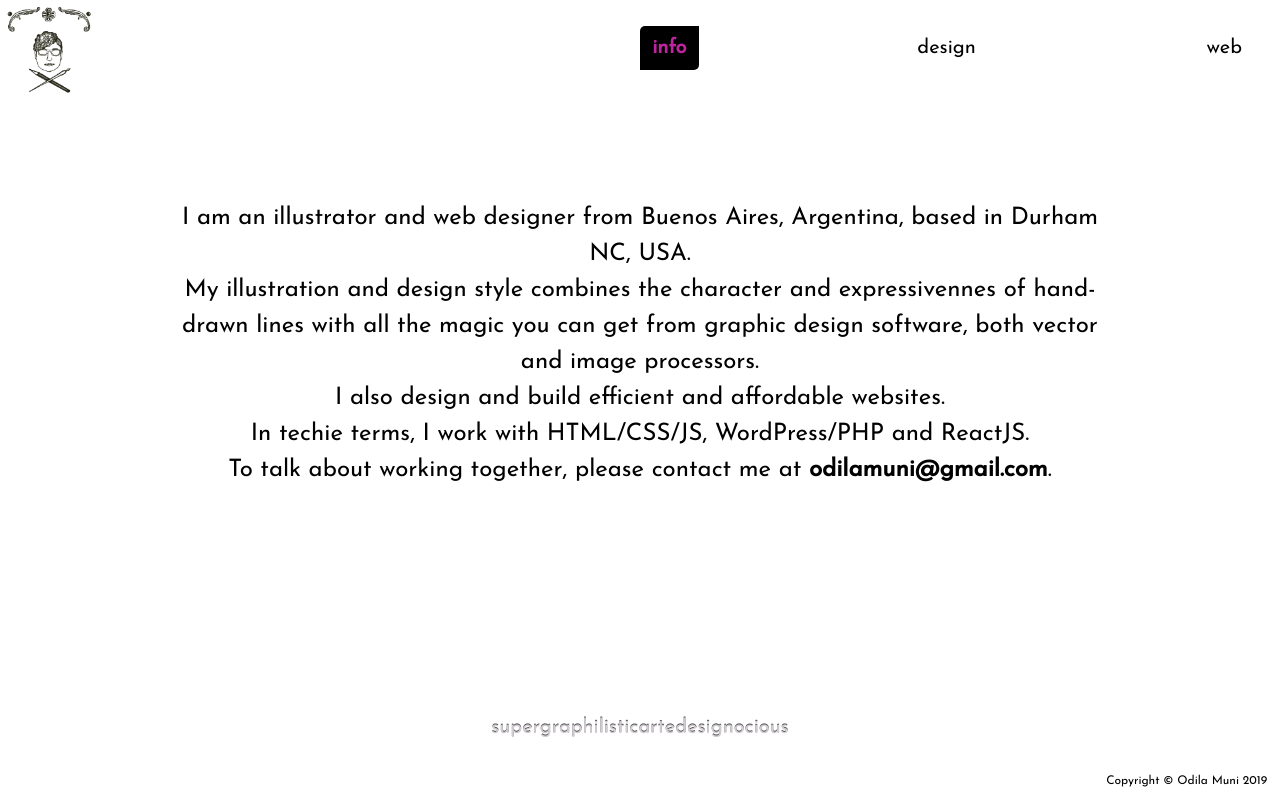
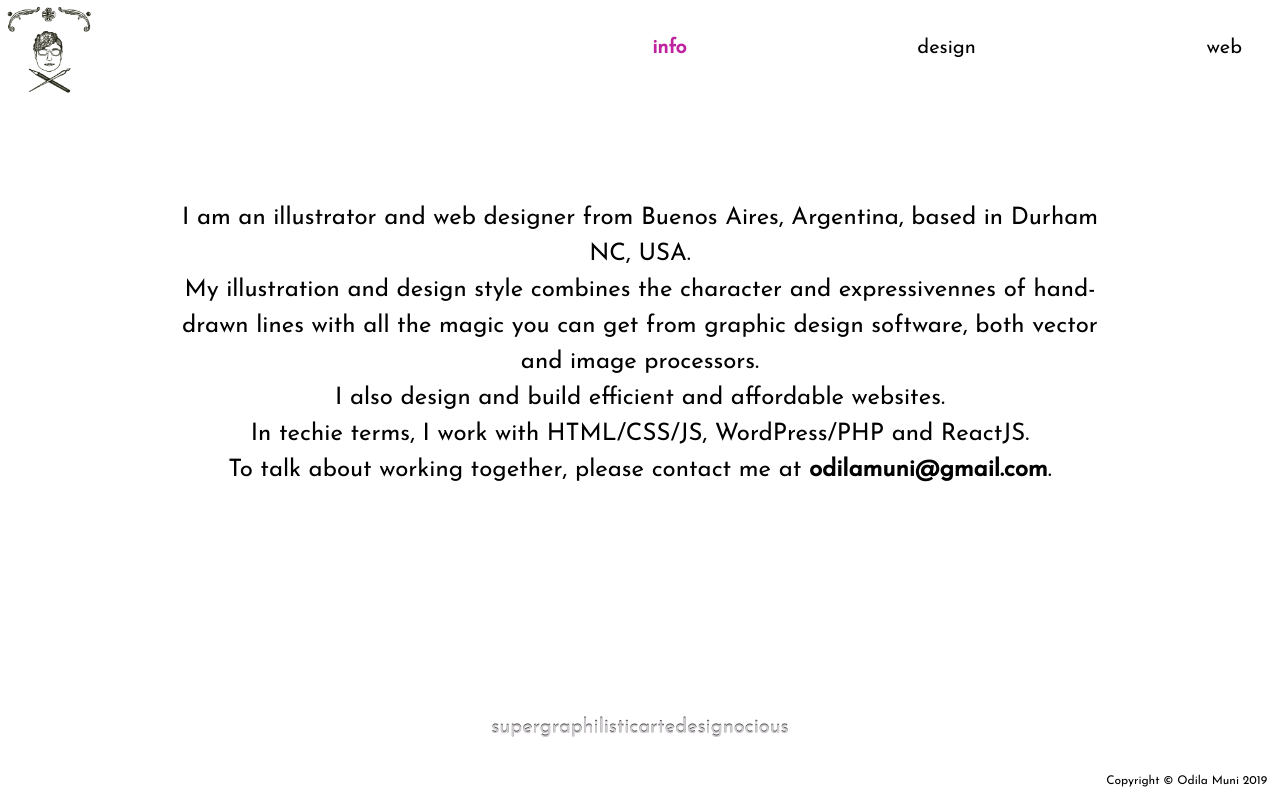
Before and after one commit to odilamuni/odilamuni, a plain HTML site: page info.html in a window 1280 px wide. Drawn offline with Linux system fonts and the light colour scheme.

Commit message:
active class

```diff
--- a/styles/styles.css
+++ b/styles/styles.css
@@ -121,9 +121,7 @@ header{
 }
 
 .menu a.active{
-    /* font-weight: 600;
-    color:#a83a5f; */
-    background: #000;
+    /* background: #000; */
     /* transition: all 1s ease-in; */
     color: rgb(191, 35, 159);
     font-weight: 600;
```
